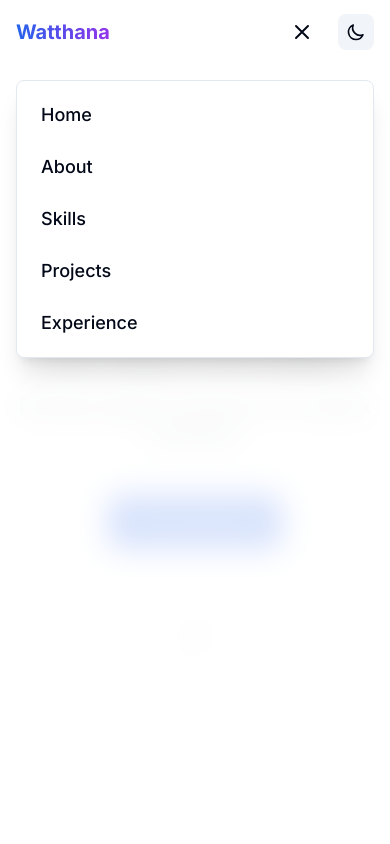
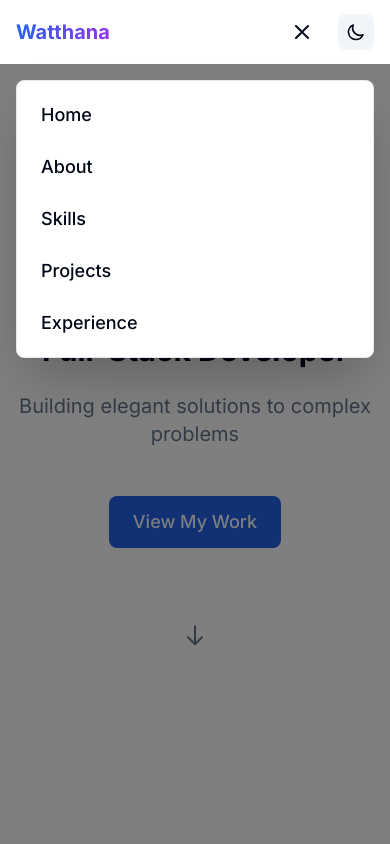
Before and after one commit to Watthana65022128/my-portfolio, a Next.js app: page / in a window 390 px wide. Both pictures are taken after a click on the button 302 px from the left and 32 px from the top of the page. Shown: the top 844 px of the page. Built offline with nearby package versions, Linux system fonts and the light colour scheme.

Commit message:
feat: update mobile navigation overlay styling; adjust background and shadow for improved visibility

```diff
--- a/src/components/layout/Navigation.tsx
+++ b/src/components/layout/Navigation.tsx
@@ -59,10 +59,10 @@ export default function Navigation() {
         </svg>
       </button>
 
-      {/* Mobile Navigation */}
+      {/* Mobile Navigation Overlay */}
       <div
         className={cn(
-          "fixed inset-0 top-16 bg-background/80 backdrop-blur-lg md:hidden transition-all duration-300 z-40",
+          "fixed inset-0 top-16 bg-black/50 md:hidden transition-all duration-300 z-40",
           mobileMenuOpen
             ? "opacity-100 pointer-events-auto"
             : "opacity-0 pointer-events-none"
@@ -70,7 +70,7 @@ export default function Navigation() {
         onClick={() => setMobileMenuOpen(false)}
       >
         <nav
-          className="bg-card border border-border rounded-lg m-4 shadow-xl"
+          className="bg-card border border-border rounded-lg m-4 shadow-2xl"
           onClick={(e) => e.stopPropagation()}
         >
           <ul className="flex flex-col p-2">
```
